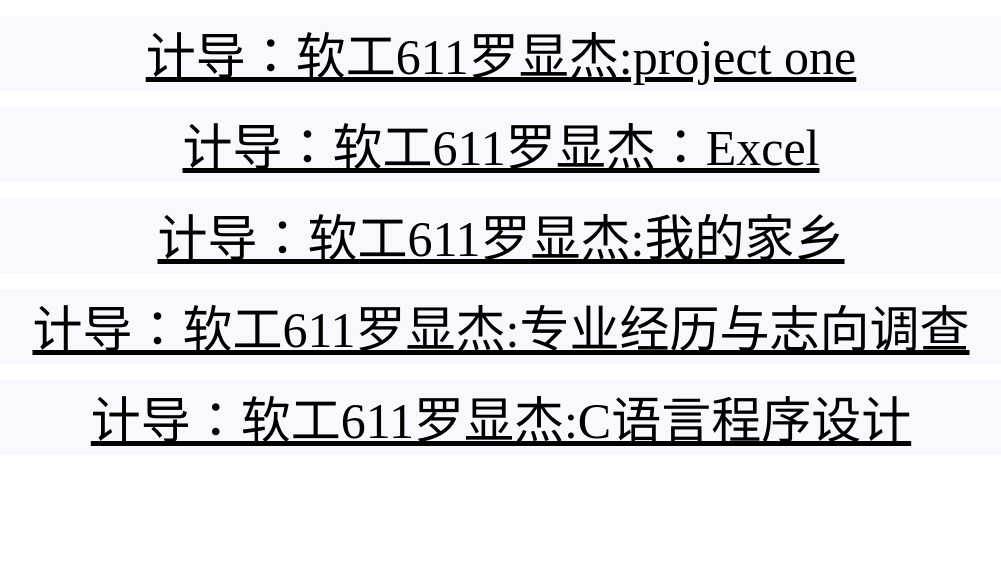
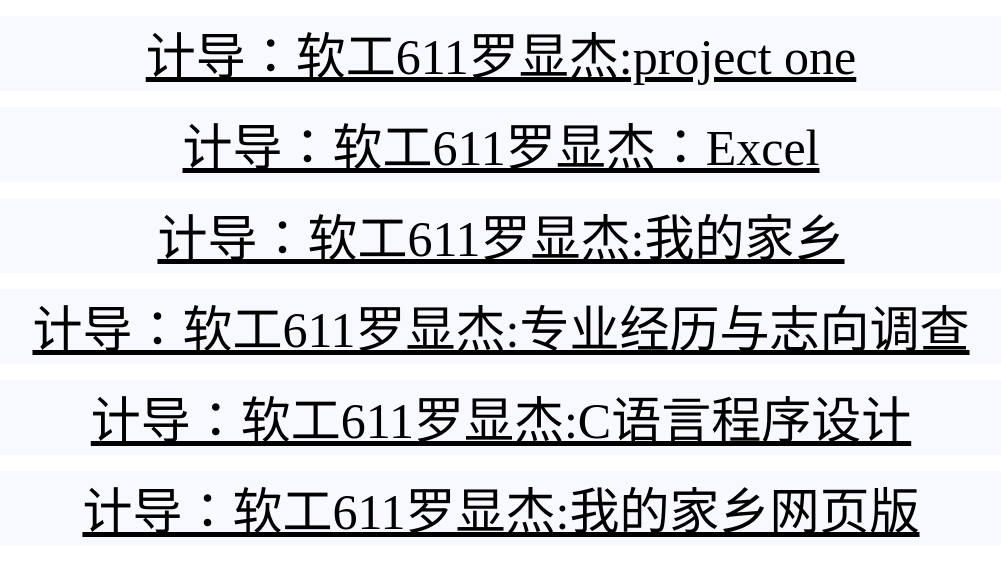
Before and after one commit to Rohamger/Rohamger.github.io, a plain HTML site: page index.html in a window 1280 px wide. Shown: the whole page, without its empty margins (139-1140 px from the left). Drawn offline with Linux system fonts and the light colour scheme.

Commit message:
Update index.html

```diff
--- a/index.html
+++ b/index.html
@@ -19,5 +19,8 @@
     <p style="background-color:ghostwhite;height:75px;text-align:center;">
         <a href="https://rohamger.github.io/project2/" style="color:black;font-size:50px">计导：软工611罗显杰:C语言程序设计</a>
     </p>
+    <p style="background-color:ghostwhite;height:75px;text-align:center;">
+        <a href="https://rohamger.github.io/project3/" style="color:black;font-size:50px">计导：软工611罗显杰:我的家乡网页版</a>
+    </p>
 </body>
 </html>
```
